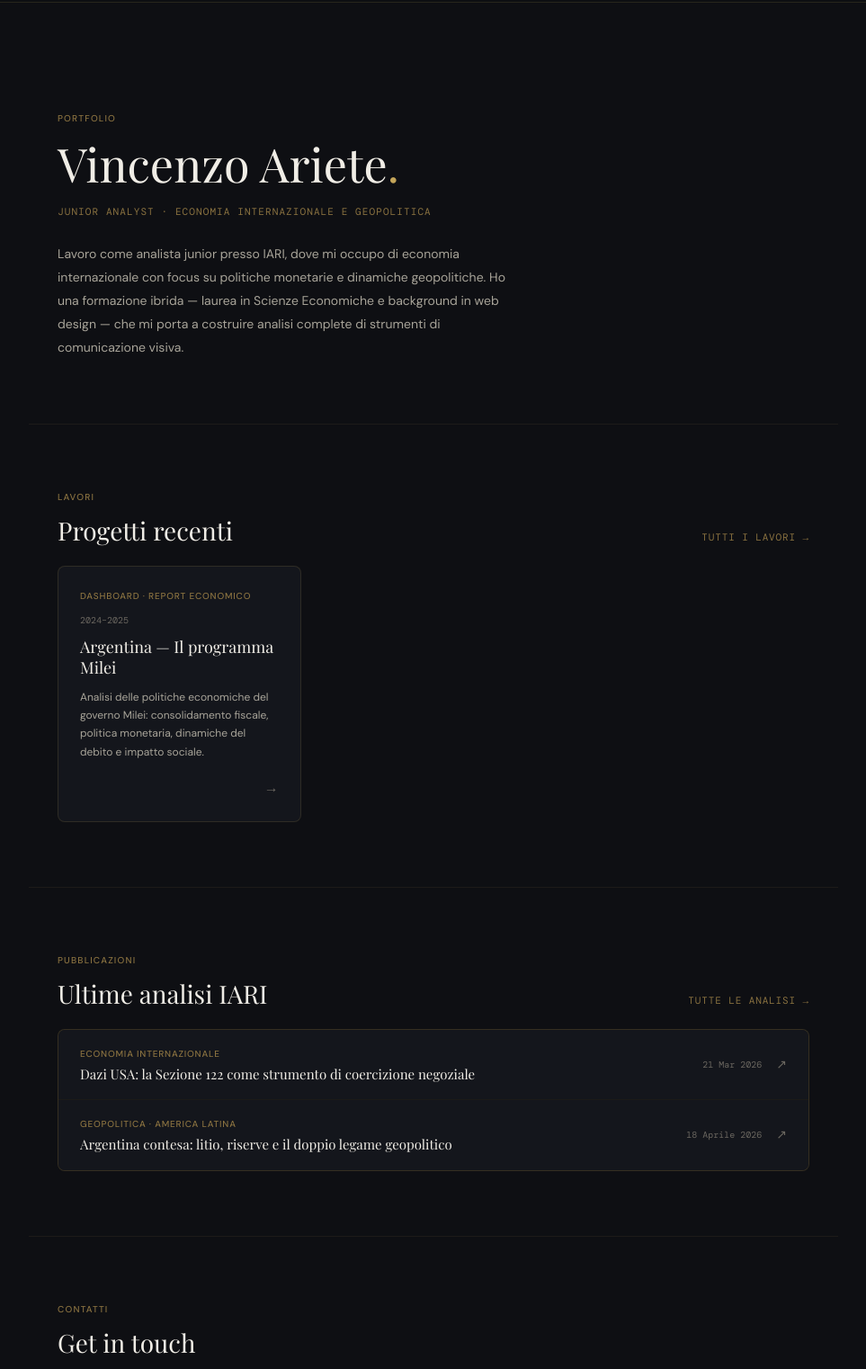
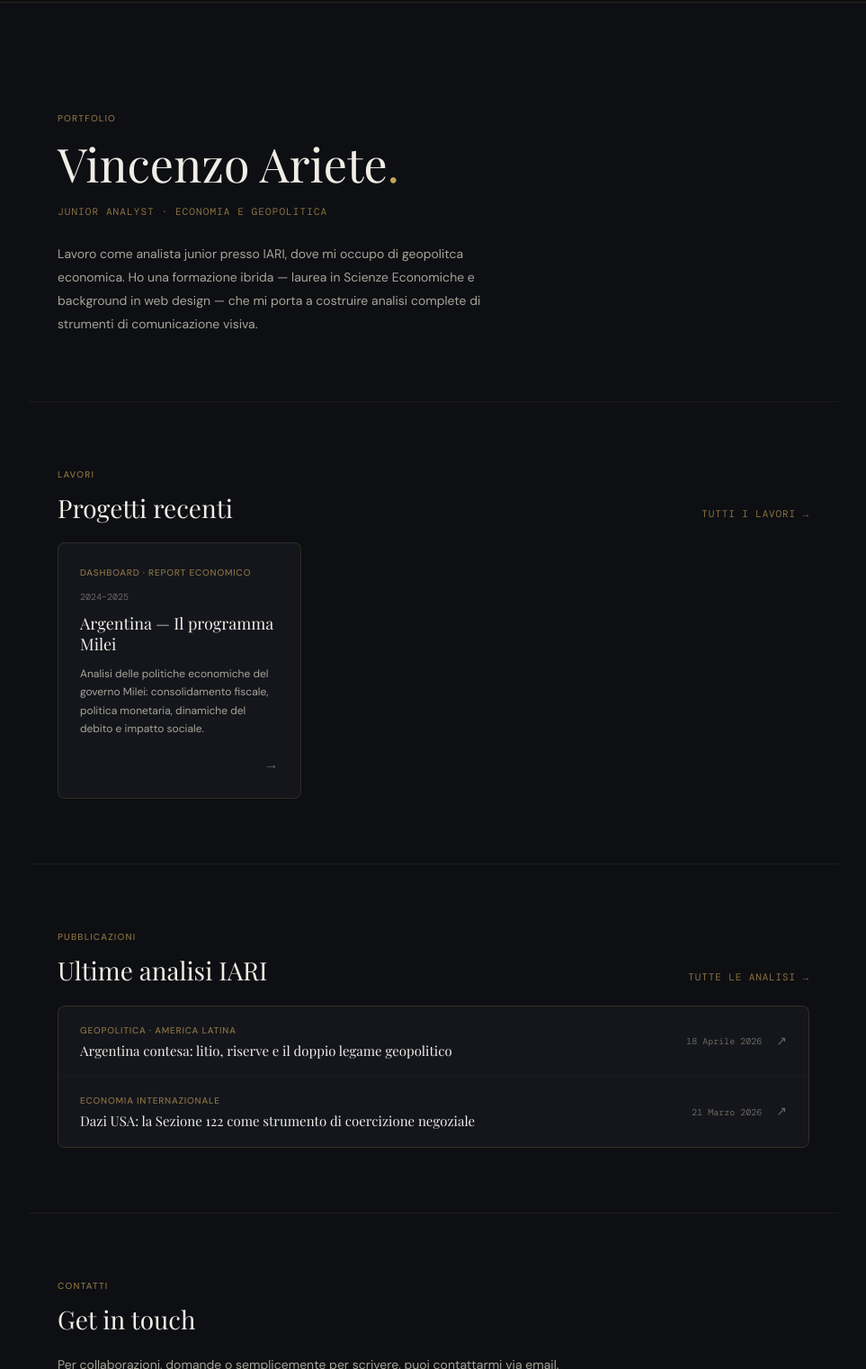
Before and after one commit to Ar-vincenzo/work, a plain HTML site: page index.html in a window 1280 px wide. Shown: the part 53-1575 px from the top of the page at 90% size, without its empty margins (158-1121 px from the left). Drawn offline with nearby package versions, Linux system fonts and the light colour scheme.

Commit message:
Update portfolio details and article links

```diff
--- a/index.html
+++ b/index.html
@@ -41,8 +41,8 @@
   <section id="about" class="home-hero fade-in">
     <p class="section-label">Portfolio</p>
     <h1 class="home-name">Vincenzo Ariete<span class="home-dot">.</span></h1>
-    <p class="home-role">Junior analyst · Economia internazionale e geopolitica</p>
-    <p class="home-bio">Lavoro come analista junior presso IARI, dove mi occupo di economia internazionale con focus su politiche monetarie e dinamiche geopolitiche. Ho una formazione ibrida — laurea in Scienze Economiche e background in web design — che mi porta a costruire analisi complete di strumenti di comunicazione visiva.</p>
+    <p class="home-role">Junior analyst · Economia e geopolitica</p>
+    <p class="home-bio">Lavoro come analista junior presso IARI, dove mi occupo di geopolitca economica. Ho una formazione ibrida — laurea in Scienze Economiche e background in web design — che mi porta a costruire analisi complete di strumenti di comunicazione visiva.</p>
   </section>
 
   <!-- LAVORI -->
@@ -84,18 +84,7 @@
 
     <div class="home-iari-list">
 
-      <a href="https://iari.site/2026/03/21/dazi-usa-la-sezione-122-come-strumento-di-coercizione-negoziale/" target="_blank" rel="noopener" class="home-iari-item">
-        <div class="home-iari-item-left">
-          <span class="home-iari-topic">Economia internazionale</span>
-          <span class="home-iari-title">Dazi USA: la Sezione 122 come strumento di coercizione negoziale</span>
-        </div>
-        <div class="home-iari-item-right">
-          <span class="home-iari-date">21 Mar 2026</span>
-          <span class="home-iari-arrow">↗</span>
-        </div>
-      </a>
-
-      <a href="https://iari.site/2026/04/18/argentina-contesa-litio-riserve-e-il-doppio-legame-geopolitico/" target="_blank" class="home-iari-item">
+       <a href="https://iari.site/2026/04/18/argentina-contesa-litio-riserve-e-il-doppio-legame-geopolitico/" target="_blank" class="home-iari-item">
         <div class="home-iari-item-left">
           <span class="home-iari-topic">Geopolitica · America Latina</span>
           <span class="home-iari-title">Argentina contesa: litio, riserve e il doppio legame geopolitico</span>
@@ -105,6 +94,18 @@
           <span class="home-iari-arrow">↗</span>
         </div>
       </a>
+
+      <a href="https://iari.site/2026/03/21/dazi-usa-la-sezione-122-come-strumento-di-coercizione-negoziale/" target="_blank" rel="noopener" class="home-iari-item">
+        <div class="home-iari-item-left">
+          <span class="home-iari-topic">Economia internazionale</span>
+          <span class="home-iari-title">Dazi USA: la Sezione 122 come strumento di coercizione negoziale</span>
+        </div>
+        <div class="home-iari-item-right">
+          <span class="home-iari-date">21 Marzo 2026</span>
+          <span class="home-iari-arrow">↗</span>
+        </div>
+      </a>
+
 
     </div>
   </section>
```
